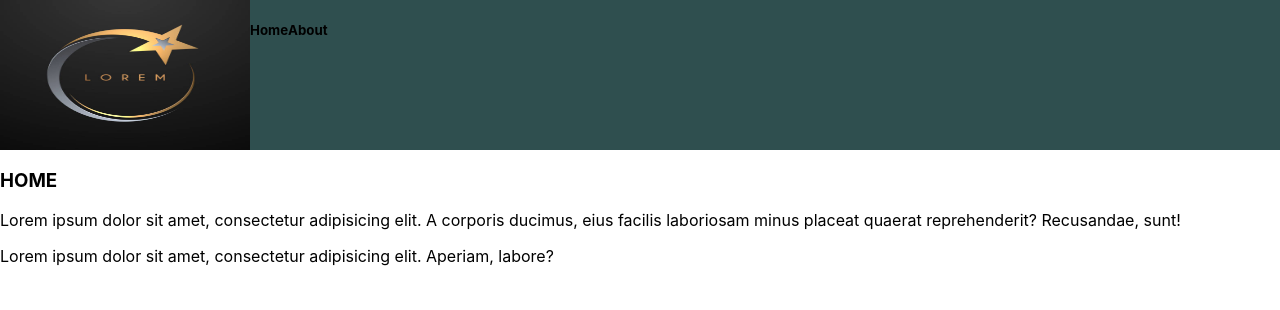
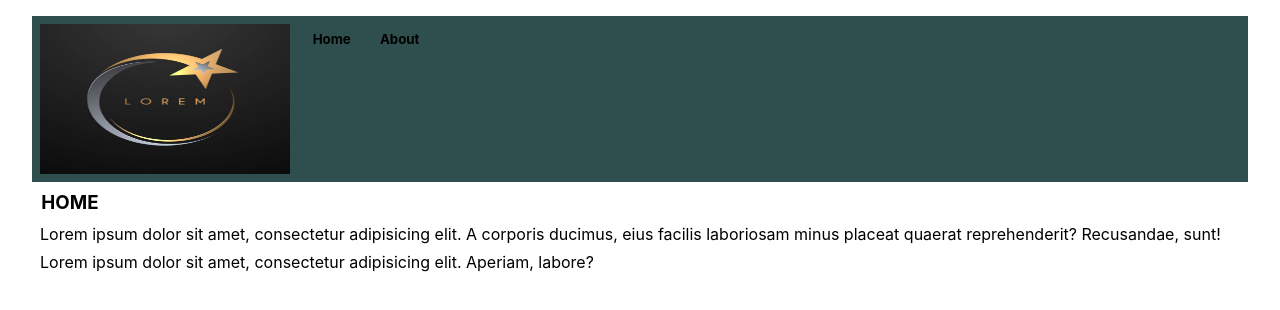
Before and after one commit to AQMSR/Website-React, a React (Create React App) app in the folder aqmsr/: page / in a window 1280 px wide. Shown: the top 310 px of the page. Built offline with nearby package versions, Linux system fonts and the light colour scheme.

Commit message:
services branch first commit

```diff
--- a/aqmsr/src/App.css
+++ b/aqmsr/src/App.css
@@ -4,3 +4,7 @@
     flex: 1 1 auto;
     background-color: darkslategrey;
 }
+
+.App_Header-HomeNav, .App_Header-AboutNav{
+    cursor: pointer;
+}
--- a/aqmsr/src/App.js
+++ b/aqmsr/src/App.js
@@ -4,20 +4,38 @@ import Logo from "./components/logo/logo";
 import Homenav from "./components/home_NAV/homenav";
 import AboutNav from "./components/about_NAV/aboutNav";
 import Home from "./components/home/home";
+import React, {useState} from "react";
+import About from "./components/about/about";
 
 function App() {
+    const [isHomeClicked, setIsHomeClicked] = useState(true)
+    const [isAboutClicked, setIsAboutClicked] = useState(false)
+    const handleAboutClick = () => {
+        setIsHomeClicked(false)
+        setIsAboutClicked(true)
+    }
+
+    const handleHomeClick = () => {
+        setIsHomeClicked(true)
+        setIsAboutClicked(false)
+    }
   return (
     <div className="App">
         <div className="Header">
       <Header>
           <Logo/>
-          <Homenav/>
-          <AboutNav/>
+          <div className="App_Header-HomeNav" onClick={handleHomeClick}>
+            <Homenav />
+          </div>
+
+          <div className="App_Header-AboutNav" onClick={handleAboutClick}>
+            <AboutNav/>
+          </div>
       </Header>
         </div>
-        <>
-            <Home/>
-        </>
+        <div>
+            {isAboutClicked?<About/> : <Home/>}
+        </div>
 
 
 
```
Also changed, not shown: aqmsr/src/components/services_NAV/servicesNAV.js (added, +11 -0 lines), aqmsr/src/components/services_NAV/servicesNAV.css (added).
